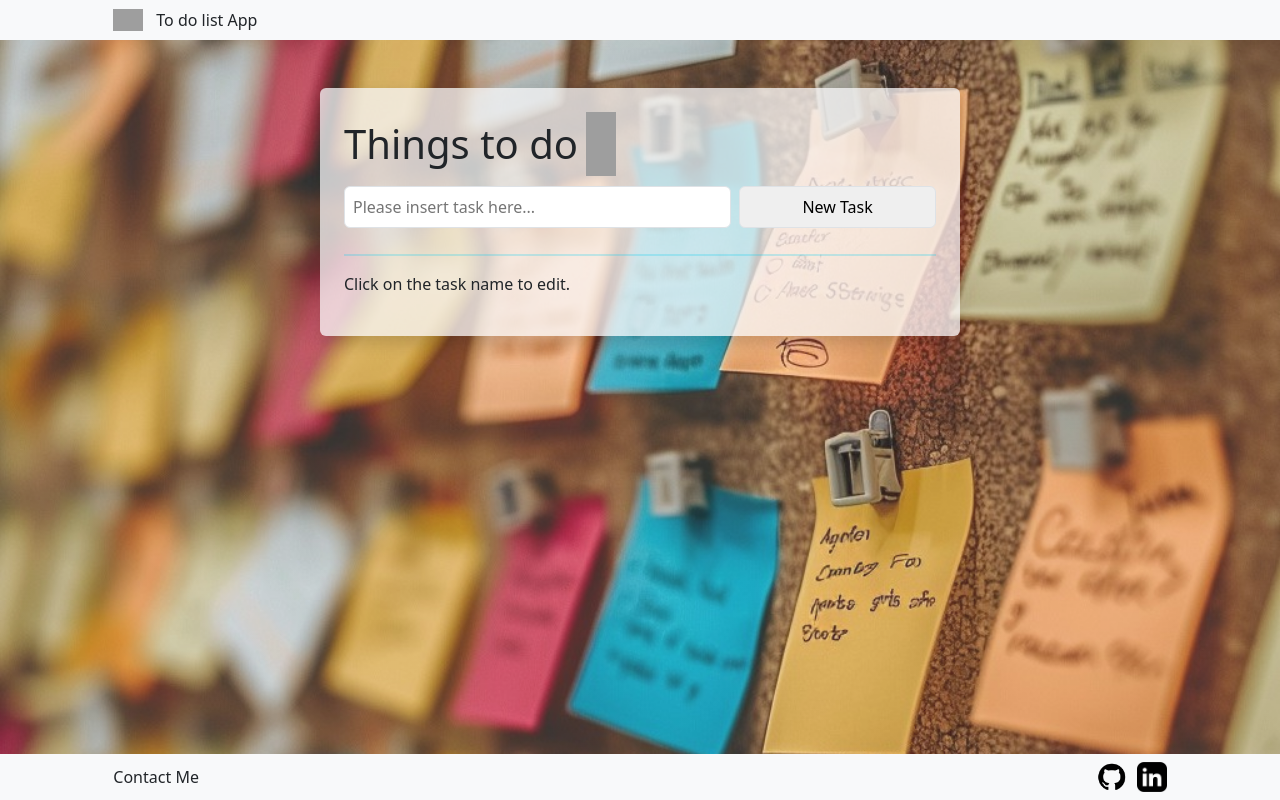
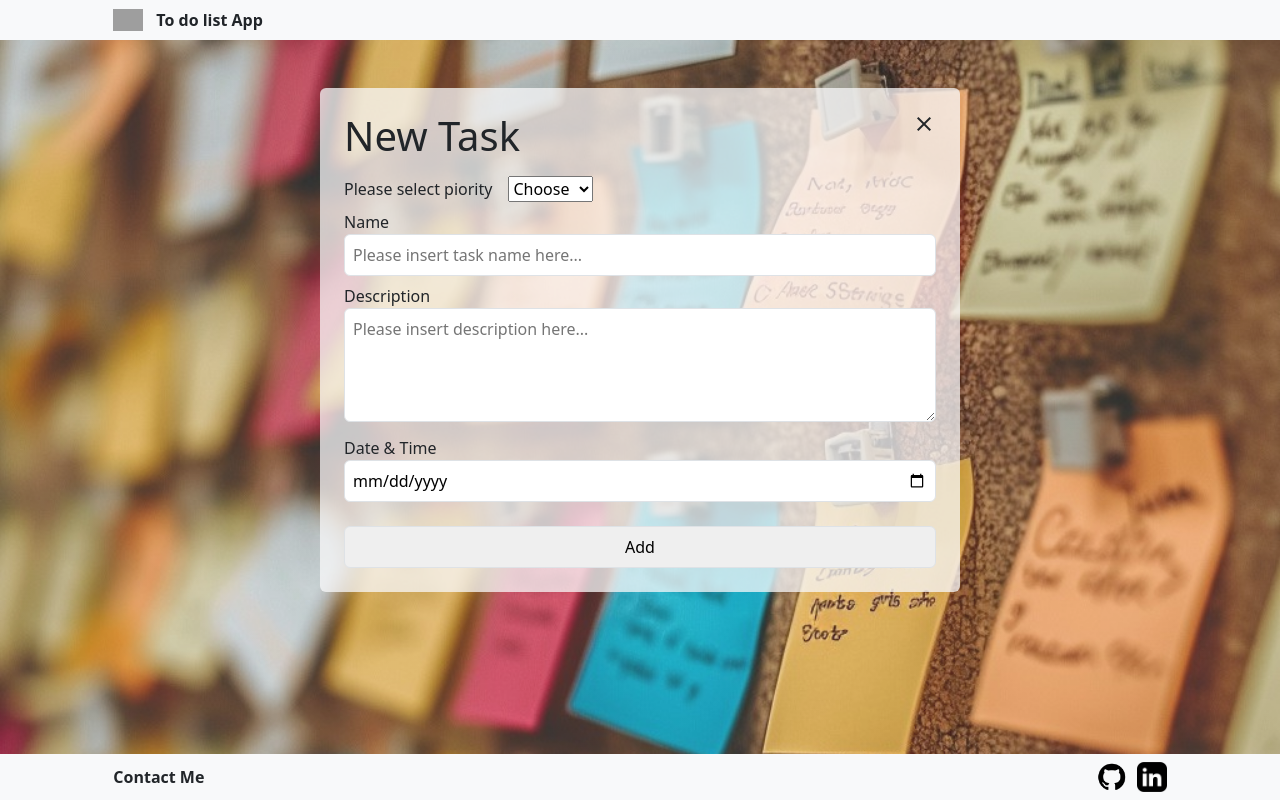
Before and after one commit to NakornKitk/to-do-list-app, a React (Create React App) app: page / in a window 1280 px wide. Both pictures are taken after a click on the button "New Task". Built offline with nearby package versions, Linux system fonts and the light colour scheme; grey boxes are pictures that could not be loaded.

Commit message:
new version

```diff
--- a/src/App.js
+++ b/src/App.js
@@ -1,31 +1,60 @@
+import "./App.css";
+import TaskList from "./component/Task-list";
+import TaskEdit from "./component/Edit-bar";
+import AddTaskBar from "./component/Add-bar";
+import Footer from "./component/Footer";
+import NavBar from "./component/Nav-bar";
+import icon from "./images/calendar-checkmark-icon.svg";
+import React, { useState } from "react";
+import useStore from './store/store';
 
-import './App.css';
-import TaskList from './component/Task-list'
-import AddTaskBar from './component/Add-bar'
-import Footer from './component/Footer'
-import NavBar from './component/Nav-bar'
-import icon from './images/calendar-checkmark-icon.svg'
+function App() {
+  const { toggleAddbar, settoggleAddbar, setSearchTerm, toggleEditbar} = useStore();
+
+  function handleToggleAddbar() {
+    settoggleAddbar(toggleAddbar)
+  }
 
 
-
-function App() {
   return (
-    <>
+    <div>
       <NavBar />
-      <div className="bg-light p-2 text-white bg-opacity-75 rounded p-4 my-5 mx-auto shadow res-w">
-        <div className="d-flex">
+      <div className={`bg-light bg-opacity-75 p-4 rounded my-5 mx-auto shadow res-w ${toggleAddbar || toggleEditbar ? 'd-none': ''}`}>
+        <div className="d-flex mb-3">
           <h1 className="text-dark me-2 pt-2">Things to do</h1>
           <img className="icon" src={icon} alt=""></img>
         </div>
-        <AddTaskBar/>
+        <form className="d-flex justify-content-between">
+          <input
+            className="w-100 border rounded me-2 p-2"
+            placeholder="Search task name..."
+            onChange={(event) => setSearchTerm(event)}
+          ></input>
+        </form>
         <hr className="border border-info"></hr>
-        <p className="font-weight-bold text-dark">Click on the task name to edit.</p>
+        <div className="font-weight-bold text-dark d-flex">
+          <p className="me-2">Piority:</p>
+          <span className="material-symbols-outlined text-danger">radio_button_checked</span>
+          <p className="me-1">High</p>
+          <span className="material-symbols-outlined text-warning">radio_button_checked</span>
+          <p className="me-1">Medium</p>
+          <span className="material-symbols-outlined text-success">radio_button_checked</span>
+          <p className="me-1">Low</p>
+        </div>
         <TaskList />
+        <button className="w-100 border rounded p-2" onClick={handleToggleAddbar}>
+          New Task
+        </button>
       </div>
+
+      {toggleAddbar && <AddTaskBar/>}
+
+      {toggleEditbar && <TaskEdit/>}
+
+      {/* <TaskEdit onSubmit={handleEditClick} task={task}/> */}
       <Footer />
-    </>
-  )
+    </div>
+  );
 }
 
-
 export default App;
--- a/src/component/Add-bar.js
+++ b/src/component/Add-bar.js
@@ -1,42 +1,122 @@
-import {useState} from 'react'
-import useStore from '../store/store';
+import { useState } from "react";
+import useStore from "../store/store";
 
-function AddTaskBar () {
-    const {createTaskstr} = useStore();
-    const [task, setTask] = useState('')
+function AddTaskBar() {
+  const { createTaskstr } = useStore();
+  const [task, setTask] = useState("");
+  const [des, setDes] = useState("");
+  const [pio, setPio] = useState("");
+  const [date, setDate] = useState("");
+  const { toggleAddbar, settoggleAddbar } = useStore();
 
-    const createTask = (task) => {
+  const createTask = (task, des, pio, date) => {
     if (task === "") {
-          alert("Please insert task name")
+      alert("Please insert task name");
     } else {
       const newTask = {
-              id: Math.round(Math.random()*9999),
-              taskName: task
+        id: Math.round(Math.random() * 9999),
+        taskName: task,
+        taskDes: des,
+        piority: pio,
+        dueDate: date,
+        taskDone: false,
+      };
+      createTaskstr(newTask);
     }
-          createTaskstr(newTask)
-        }
-      }
+  };
 
   const handleFormSubmit = (event) => {
     event.preventDefault();
 
-        createTask(task)
-        setTask('')
-    }
+    createTask(task, des, pio, date);
+    setTask("");
+    setDes("");
+    setPio("");
+    setDate("");
 
-    const handleOnChange = (event) => {
-        setTask(event.target.value)
+    settoggleAddbar(toggleAddbar);
+  };
+
+  const handleOnChangeName = (event) => {
+    setTask(event.target.value);
+  };
+
+  const handleOnChangeDes = (event) => {
+    setDes(event.target.value);
+  };
+
+  const handleOnClickDate = (event) => {
+    setDate(event.target.value);
+  };
+
+  const handleOnClickPio = (event) => {
+    setPio(event.target.value);
+  };
+
+  function handleToggleAddbar() {
+    settoggleAddbar(toggleAddbar);
   }
 
   return (
-        <div className="" Style="padding: 10px 0px">
-            <form className="d-flex justify-content-between" onSubmit={handleFormSubmit}>
-                <input className="w-100 border rounded me-2 p-2" value={task} onChange={handleOnChange} maxlength="23" placeholder='Please insert task here...'></input>
-                <button className="w-50 border rounded p-2">New Task</button>
+    <div className="res-w mx-auto my-5 p-4 rounded bg-light bg-opacity-75">
+      <div className="d-flex justify-content-between">
+        <h1>New Task</h1>
+        <span class="material-symbols-outlined" onClick={handleToggleAddbar}>
+          close
+        </span>
+      </div>
+      <form className="" onSubmit={handleFormSubmit}>
+        <div className="my-2">
+          <label className="me-3">Please select piority</label>
+          <select onChange={handleOnClickPio} required>
+            <option value="" selected="selected">
+              Choose
+            </option>
+            <option value="3">High</option>
+            <option value="2">Medium</option>
+            <option value="1">Low</option>
+          </select>
+        </div>
+
+        <div className="my-2">
+          <label className="font-weight-bold">Name</label>
+          <input
+            className="w-100 border rounded me-2 p-2"
+            value={task}
+            onChange={handleOnChangeName}
+            maxlength="23"
+            placeholder="Please insert task name here..."
+            required
+          ></input>
+        </div>
+
+        <div className="my-2">
+          <label>Description</label>
+          <textarea
+            className="w-100 border rounded me-2 p-2"
+            value={des}
+            onChange={handleOnChangeDes}
+            placeholder="Please insert description here..."
+            rows="4"
+            required
+          ></textarea>
+        </div>
+
+        <div className="my-2">
+          <label>Date & Time</label>
+          <input
+            className="w-100 border rounded me-2 p-2"
+            type="date"
+            value={date}
+            onChange={handleOnClickDate}
+            required
+          ></input>
+        </div>
+
+        <button className="w-100 border rounded p-2 mt-3">Add</button>
       </form>
     </div>
-    )
+  );
 }
 
-
-export default AddTaskBar
+export default AddTaskBar;
--- a/src/component/Edit-bar.js
+++ b/src/component/Edit-bar.js
@@ -1,36 +1,109 @@
-import {useState} from 'react'
-import useStore from '../store/store';
+import { useState } from "react";
+import useStore from "../store/store";
 
-function TaskEdit ({task,onSubmit}) {
-    const {updateTaskstr} = useStore();
-    const [newTaskName, setnewTaskName] = useState("");
+function TaskEdit() {
+  const { allTaskArr, updateTaskstr, toggleEditbar, settoggleEditbar, editID } =
+    useStore();
+  const [taskname, setTaskname] = useState();
+  const [des, setDes] = useState("");
+  const [pio, setPio] = useState("");
+  const [date, setDate] = useState("");
 
+  const editTaskbyId = (id, newTask, newDes, newPio, newDate) => {
+    if (newTask === "") {
+      alert("Please insert taskname");
+    } else {
+      updateTaskstr(id, newTask, newDes, newPio, newDate);
+    }
+  };
 
-    const editTaskbyId = (id, newTask) => {
-        if (newTask === "") {
-          alert("Please insert taskname")
-        } else {
-          updateTaskstr(id,newTask)
-        }
-      }
+  const handleSubmit = (event) => {
+    event.preventDefault();
+    editTaskbyId(editID, taskname, des, pio, date);
 
-    const handleChange = (event) =>{
-        setnewTaskName(event.target.value)
-    }
+    settoggleEditbar(toggleEditbar);
+  };
 
-    const handleSubmit = (event) => {
-        event.preventDefault()
-        editTaskbyId(task.id, newTaskName)
-        onSubmit()
-    }
+  const handleOnChangeName = (event) => {
+    setTaskname(event.target.value);
+  };
 
-    return(
-        <form onSubmit={handleSubmit} className="d-flex">
-            <input className="border border-secondary rl" value={newTaskName} onChange={handleChange} maxlength="23"/>
-            <button className="border border-secondary rr"><span className="material-symbols-outlined">edit</span></button>
-        </form>
-    )
+  const handleOnChangeDes = (event) => {
+    setDes(event.target.value);
+  };
+
+  const handleOnClickDate = (event) => {
+    setDate(event.target.value);
+  };
+
+  const handleOnClickPio = (event) => {
+    setPio(event.target.value);
+  };
+
+  function handleToggleEditbar() {
+    settoggleEditbar(toggleEditbar);
+  }
+
+  return (
+    <div className="res-w mx-auto my-5 p-4 rounded bg-light bg-opacity-75">
+      <div className="d-flex justify-content-between">
+        <h1>Edit Task</h1>
+        <span class="material-symbols-outlined" onClick={handleToggleEditbar}>
+          close
+        </span>
+      </div>
+      <form className="" onSubmit={handleSubmit}>
+        <div className="my-2">
+          <label className="me-3">Please select piority</label>
+          <select onChange={handleOnClickPio} required>
+            <option value="" selected="selected">
+              Choose
+            </option>
+            <option value="3">High</option>
+            <option value="2">Medium</option>
+            <option value="1">Low</option>
+          </select>
+        </div>
+
+        <div className="my-2">
+          <label className="font-weight-bold">Name</label>
+          <input
+            className="w-100 border rounded me-2 p-2"
+            value={taskname}
+            onChange={handleOnChangeName}
+            maxlength="23"
+            placeholder="Please insert new task name here..."
+            required
+          ></input>
+        </div>
+
+        <div className="my-2">
+          <label>Description</label>
+          <textarea
+            className="w-100 border rounded me-2 p-2"
+            value={des}
+            onChange={handleOnChangeDes}
+            placeholder="Please insert new description here..."
+            rows="4"
+            required
+          ></textarea>
+        </div>
+
+        <div className="my-2">
+          <label>Date & Time</label>
+          <input
+            className="w-100 border rounded me-2 p-2"
+            type="date"
+            value={date}
+            onChange={handleOnClickDate}
+            required
+          ></input>
+        </div>
+
+        <button className="w-100 border rounded p-2 mt-3">Edit</button>
+      </form>
+    </div>
+  );
 }
 
-
-export default TaskEdit
+export default TaskEdit;
--- a/src/component/Footer.js
+++ b/src/component/Footer.js
@@ -6,7 +6,7 @@ function Footer() {
   return (
     <div className="d-flex h-12 bg-light w-100 p-2 justify-content-between align-items-center fixed-bottom" Style="background-color: rgba(255, 99, 71, 0.2)">
         <div className="col-md-1 col-xxl-2"></div>
-        <p className="col-6 col-md-5 col-xxl-4 my-auto">Contact Me</p>
+        <p className="col-6 col-md-5 col-xxl-4 my-auto fw-bold">Contact Me</p>
         <div className="d-flex justify-content-end col-6 col-md-5 col-xxl-4">
             <a href="https://github.com/NakornKitk?tab=repositories"><img className='icon' src={gitIcon} alt="" /></a>
             <a href="https://www.linkedin.com/in/nakorn-kitkancharoensin/"><img className='icon2' src={LinkedinIcon} alt=""/></a>
--- a/src/component/Nav-bar.js
+++ b/src/component/Nav-bar.js
@@ -6,7 +6,7 @@ function NavBar() {
     <div className="d-flex h-12 bg-light w-100 p-2 justify-content-start align-items-center" Style="background-color:rgba(255, 99, 71, 0.2)">
         <div className="col-md-1 col-xxl-2"></div>
         <img className="icon" src={icon} alt=""></img>
-        <p className="my-auto ms-2">To do list App</p>
+        <p className="my-auto ms-2 fw-bold">To do list App</p>
     </div>
   )
 }
--- a/src/component/Task-list.js
+++ b/src/component/Task-list.js
@@ -2,9 +2,15 @@ import TaskShow from './Task-show'
 import useStore from '../store/store';
 
 function TaskList () {
-    const { allTaskArr } = useStore();
+    const { allTaskArr, searchTerm } = useStore();
 
-    const AllTask = allTaskArr.map((task) => {
+    const AllTask = allTaskArr.filter((item) => {
+        if (searchTerm == "") {
+          return item;
+        } else if (item.taskName.toLowerCase().includes(searchTerm.toLowerCase())) {
+          return item;
+        }
+      }).map((task) => {
         return <TaskShow task={task} key={task.id}/>
     })
 
--- a/src/component/Task-show.js
+++ b/src/component/Task-show.js
@@ -1,54 +1,104 @@
-import {useState} from 'react';
-import TaskEdit from './Edit-bar';
-import useStore from '../store/store';
+import { useState } from "react";
+import TaskEdit from "./Edit-bar";
+import useStore from "../store/store";
 
-function TaskShow ({task}) {
-
-    const { deleteTaskstr} = useStore();
+function TaskShow({ task }) {
+  const {deleteTaskstr, setDoneStatus, toggleEditbar, settoggleEditbar, setEditID } = useStore();
 
   const deleteBtn = () => {
-        deleteTaskstr(task.id)
-    }
-
-    const [isActive, setIsActive] = useState(false);
-
-    const toggleClass = () => {
-        setIsActive(!isActive);
+    deleteTaskstr(task.id);
   };
 
+  const [isMore, setIsMore] = useState(false);
 
-    const [isEdit, setIsEdit] = useState(false);
+  const handletoggleClass = () => {
+    setDoneStatus(task.id, task.taskDone);
+  };
 
-    const editBtn = () => {
-        setIsEdit(!isEdit)
+  const handleMore = () => {
+    setIsMore(!isMore);
+  };
+
+  function colorClass() {
+    if (task.piority == 3) {
+      return "text-danger";
+    } else if (task.piority == 2) {
+      return "text-warning";
+    } else {
+      return "text-success";
     }
-
-    const handleEditClick = () => {
-        setIsEdit(false)
   }
 
 
-    if (isEdit) {
-        task.taskName = <TaskEdit onSubmit={handleEditClick} task={task}/>
+  function handleToggleEditbar() {
+    settoggleEditbar(toggleEditbar)
+    setEditID(task.id)
   }
 
-
   return (
-        <div className={isActive ? 'd-flex justify-content-between bg-transparent py-2 px-3 my-2 rounded border text-decoration-line-through' : 'd-flex justify-content-between bg-light py-2 px-3 my-2 rounded'}>
-            <div className = "my-auto">
-                <span onClick={editBtn}>{task.taskName}</span>
+    <>
+      <div
+        className={
+          task.taskDone
+            ? "bg-transparent py-2 px-3 my-2 rounded border"
+            : "bg-light py-2 px-3 my-2 rounded"
+        }
+      >
+        <div className={"d-flex justify-content-between"}>
+          <div className=" w-75 my-2">
+            <div className="d-flex">
+              <span
+                className={`material-symbols-outlined my-auto me-3 ${colorClass()}`}
+              >
+                radio_button_checked
+              </span>
+              <div>
+                <p
+                  className={
+                    task.taskDone
+                      ? "my-0 fw-bold text-capitalize rounded text-decoration-line-through text-secondary bg-transparent"
+                      : "my-0 fw-bold text-capitalize rounded"
+                  }
+                >
+                  {task.taskName}
+                </p>
+                <p className="my-0 text-secondary">Date: {task.dueDate}</p>
               </div>
-            <div className="">
-                <button onClick={toggleClass} className="rounded text-success me-1">
+            </div>
+          </div>
+          <div className="my-3">
+            <span onClick={handleMore} class="material-symbols-outlined">
+              keyboard_arrow_down
+            </span>
+          </div>
+        </div>
+        {isMore && (
+          <>
+            <div className="mt-1 mb-2 p-2 border rounded text-secondary text-break">
+              <span className="">{task.taskDes}</span>
+            </div>
+            {/* <p>piority: {task.piority}</p> */}
+            <div className="d-flex justify-content-end ">
+              <button
+                onClick={handletoggleClass}
+                className="rounded text-success me-1"
+              >
                 <span className="material-symbols-outlined">check</span>
               </button>
-                <button onClick={deleteBtn} className="rounded text-danger">
-                    <span className="material-symbols-outlined">delete_forever</span>
+              <button onClick={deleteBtn} className="rounded text-danger me-1">
+                <span className="material-symbols-outlined">
+                  delete_forever
+                </span>
+              </button>
+              <button onClick={handleToggleEditbar} className="rounded">
+                <span className="material-symbols-outlined">edit</span>
               </button>
             </div>
+          </>
+        )}
       </div>
-    )
+    </>
+  );
 }
 
-
-export default TaskShow
+export default TaskShow;
--- a/src/store/store.js
+++ b/src/store/store.js
@@ -3,14 +3,14 @@ import {persist} from 'zustand/middleware'
 
 let store = (set) => ({
     allTaskArr: [],
-    createTaskstr: (newitem) => set((state) => ({
-        allTaskArr: [...state.allTaskArr, newitem]
+    createTaskstr: (newtask) => set((state) => ({
+        allTaskArr: [...state.allTaskArr, newtask]
     })),
 
-    updateTaskstr:(id, newTask) => set((state) => ({
+    updateTaskstr:(id, newTask, newDes, newPio, newDate) => set((state) => ({
         allTaskArr: state.allTaskArr.map((task) => {
             if (task.id===id) {
-                return  {id: task.id, taskName: newTask}
+                return  {id: task.id, taskName: newTask, taskDes: newDes,piority: newPio, dueDate: newDate}
               } else {
                 return task;
               }
@@ -23,7 +23,28 @@ let store = (set) => ({
               return item;
             }
           })
-    }))
+    })),
+
+    toggleAddbar: false,
+    settoggleAddbar: (toggle) => set({ toggleAddbar: !toggle }),
+
+    toggleEditar: false,
+    settoggleEditbar: (toggle) => set({ toggleEditbar: !toggle }),
+
+    setDoneStatus: (id, oldstatus) =>
+      set((state) => ({
+        allTaskArr: state.allTaskArr.map((item) =>
+          item.id === id ? { ...item, taskDone: !oldstatus } : item
+        ),
+      })),
+
+    searchTerm: "",
+    setSearchTerm: (event) => set({ searchTerm: event.target.value }),
+
+    editID: "",
+    setEditID: (id) => set({ editID: id }),
+
+
 })
 
 
```
Lines whose indentation alone changed are shown as unchanged.
